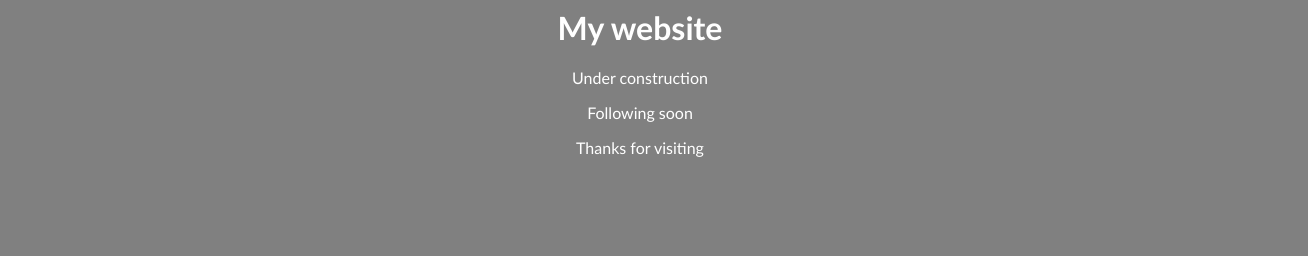
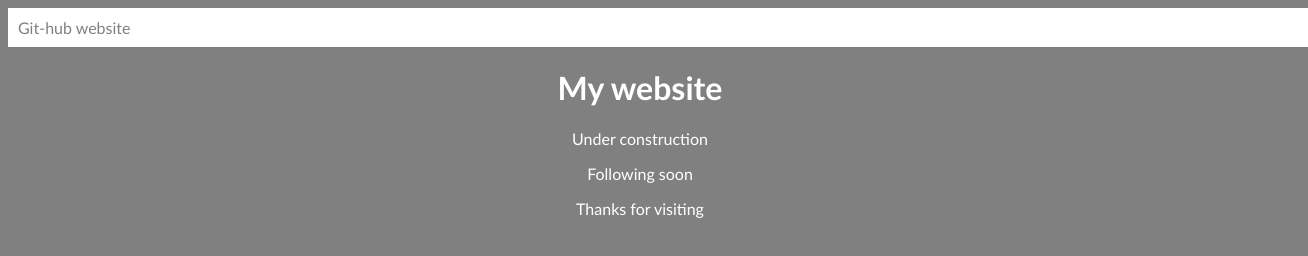
Before and after one commit to alexanderverheijden/website, a plain HTML site: page index.html in a window 1280 px wide. Shown: the whole page, 1308 px wide, since content can reach past the window. Drawn offline with Linux system fonts and the light colour scheme.

Commit message:
website header

```diff
--- a/index.html
+++ b/index.html
@@ -6,6 +6,7 @@
     <link rel="stylesheet" href="style.css">
 </head>
 <body>
+    <header>Git-hub website</header>
     <H1>My website</H1>
     <p>Under construction</p>
     <p>Following soon</p>
--- a/style.css
+++ b/style.css
@@ -4,3 +4,11 @@ body {
     font-family: 'Gill Sans', 'Gill Sans MT', Calibri, 'Trebuchet MS', sans-serif;
     text-align: center;
 }
+header {
+    background-color: white;
+    color: grey;
+    font-family: 'Gill Sans', 'Gill Sans MT', Calibri, 'Trebuchet MS', sans-serif;
+    text-align: left;
+    padding: 10px;
+    min-width: 100vw;
+}
```
Also changed, not shown: Skills.html (added, +10 -0 lines).
